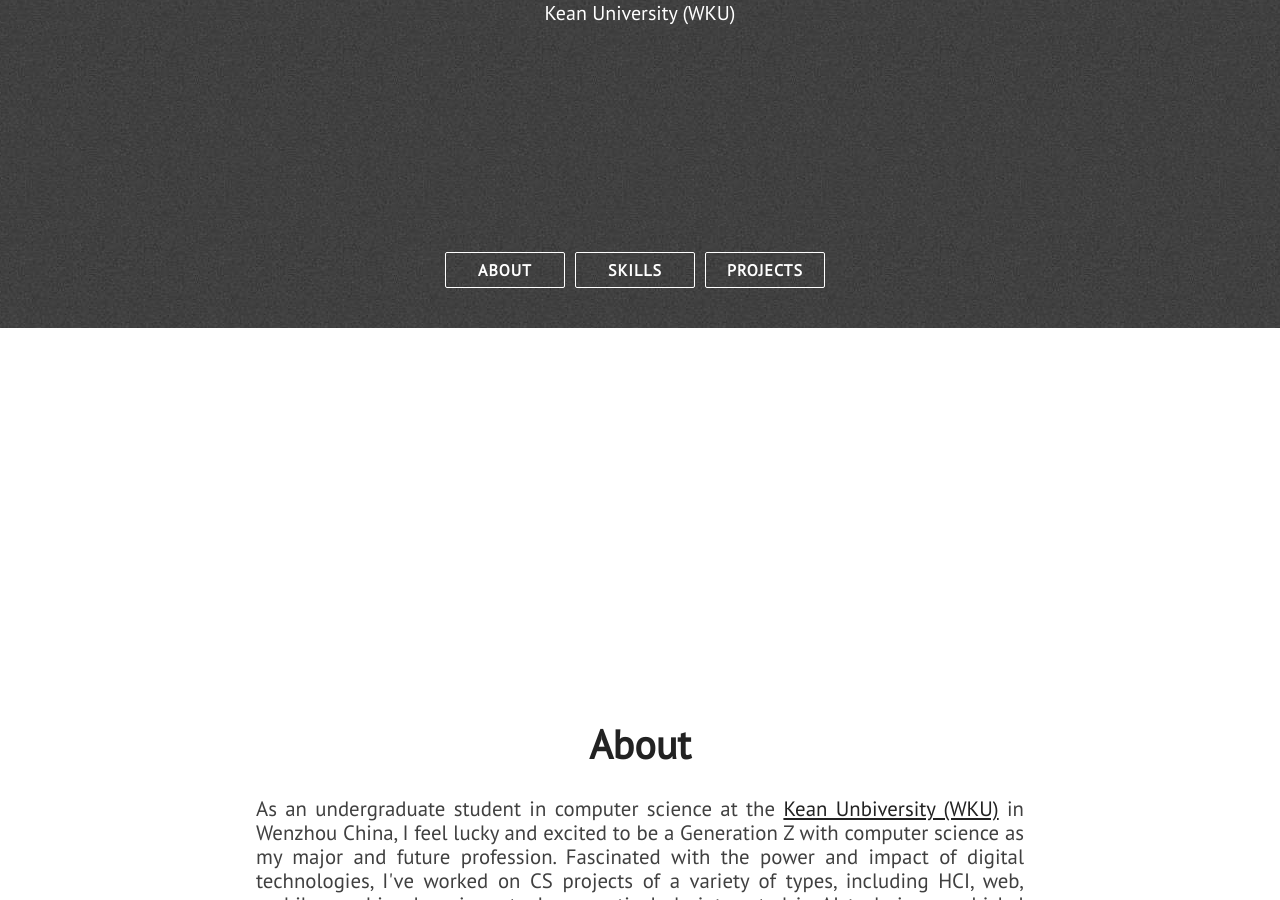
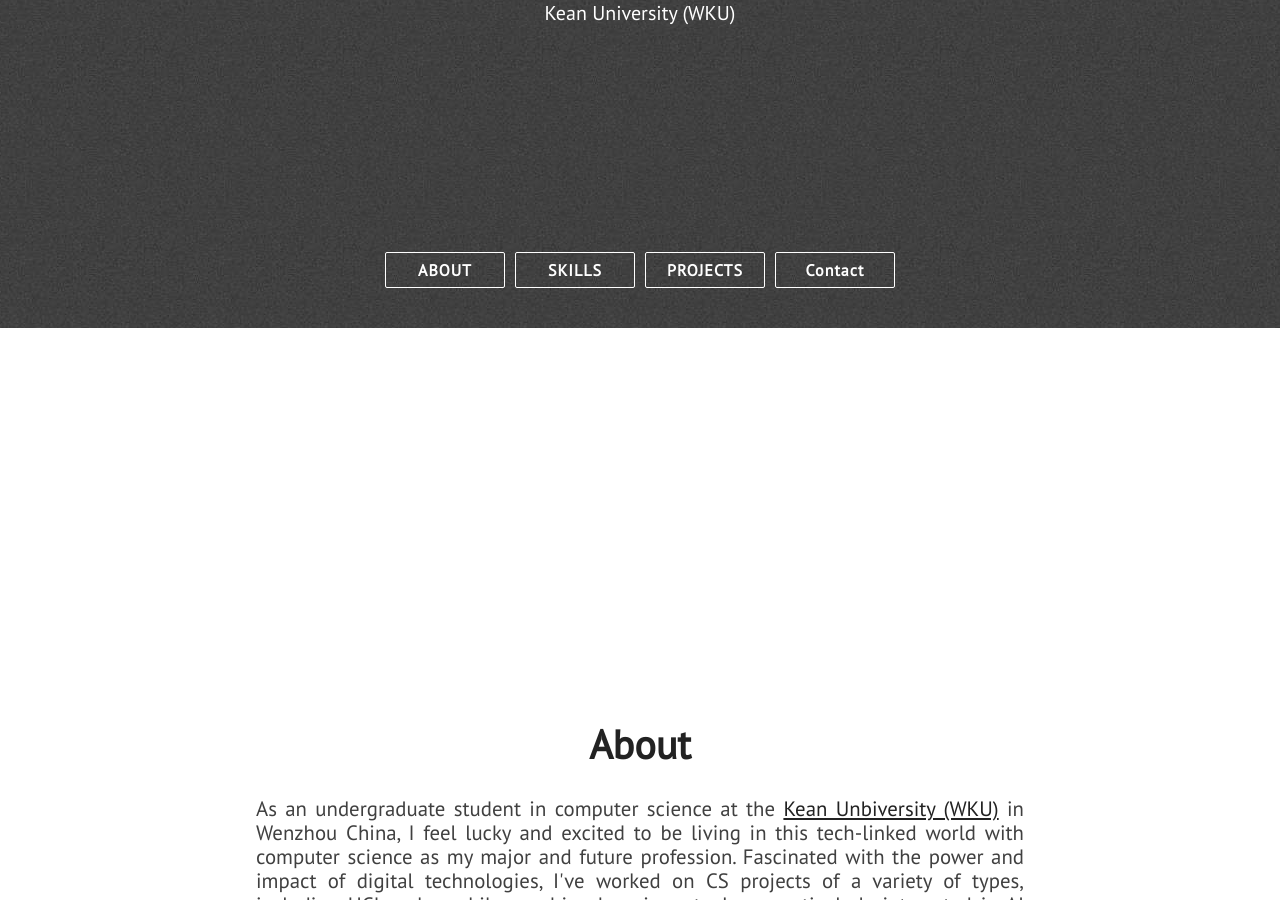
Before and after one commit to aiunicorn/aiunicorn.github.io, a Jekyll site: the page built from index.html, in a window 1280 px wide and 900 px high, scrolled down 572 px. Built offline with Jekyll 4.4.1, drawn with Linux system fonts in a browser that asks for light colours; nearby versions of some CDN libraries; some of the changed text lies outside the part shown.

Commit message:
Added Contact into Navigation

```diff
--- a/_includes/about.html
+++ b/_includes/about.html
@@ -3,7 +3,7 @@
         <div id="about-text">
             <div class="section-heading">About</div>
             <p class="paragraph-text justify-text">
-                As an undergraduate student in computer science at the <a href="https://www.kean.edu/wenzhou-kean-university">Kean Unbiversity (WKU)</a> in Wenzhou China, I feel lucky and excited to be a Generation Z with computer science as my major and future profession. Fascinated with the power and impact of digital technologies, I've worked on CS projects of a variety of types, including HCI, web, mobile, machine learning, etc. I am particularly interested in AI techniques, which I believe can help keep changing the world to a better and better place. My email address can be found at the <span class="extra-link"><a href="#extra">bottom</a></span> of this page.
+                As an undergraduate student in computer science at the <a href="https://www.kean.edu/wenzhou-kean-university">Kean Unbiversity (WKU)</a> in Wenzhou China, I feel lucky and excited to be living in this tech-linked world with computer science as my major and future profession. Fascinated with the power and impact of digital technologies, I've worked on CS projects of a variety of types, including HCI, web, mobile, machine learning, etc. I am particularly interested in AI techniques, which I believe can help keep changing the world to a better and better place.
             </p>
         </div>
     </section>
--- a/_includes/nav.html
+++ b/_includes/nav.html
@@ -10,6 +10,7 @@
             <a class="semi-transparent-button with-border nav-links" href="#about">ABOUT</a>
             <a class="semi-transparent-button with-border nav-links" href="#skills">SKILLS</a>
             <a class="semi-transparent-button with-border nav-links" href="#projects">PROJECTS</a>
+            <a class="semi-transparent-button with-border nav-links" href="#extra">Contact</a>
         </div>
     </div>
 </section>
--- a/_includes/skills.html
+++ b/_includes/skills.html
@@ -15,6 +15,11 @@
 
                         <div class="skillbar clearfix " data-percent="60%">
                             <div class="skillbar-title" style="background: #2980b9;"><span>PyTorch</span></div>
+                            <div class="skillbar-bar" style="background: #3498db;"></div>
+                        </div> <!-- End Skill Bar -->
+
+                        <div class="skillbar clearfix " data-percent="50%">
+                            <div class="skillbar-title" style="background: #2980b9;"><span>Networking</span></div>
                             <div class="skillbar-bar" style="background: #3498db;"></div>
                         </div> <!-- End Skill Bar -->
 
@@ -42,8 +47,8 @@
                             <div class="skillbar-bar" style="background: #3498db;"></div>
                         </div> <!-- End Skill Bar -->
 
-                        <div class="skillbar clearfix " data-percent="70%">
-                            <div class="skillbar-title" style="background: #2980b9"><span>Flask</span></div>
+                        <div class="skillbar clearfix " data-percent="60%">
+                            <div class="skillbar-title" style="background: #2980b9"><span>Web Application</span></div>
                             <div class="skillbar-bar" style="background: #3498db;"></div>
                         </div> <!-- End Skill Bar -->
 
```
